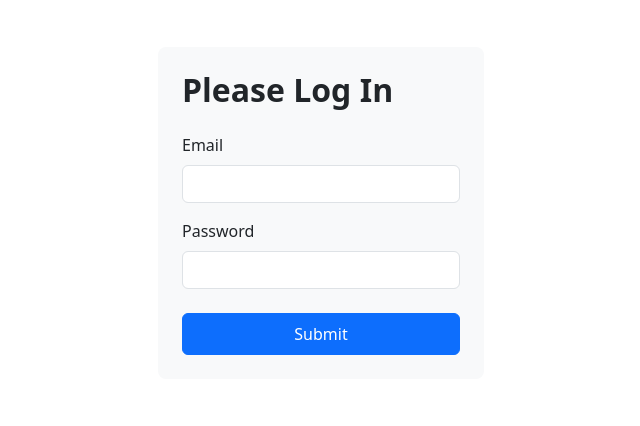
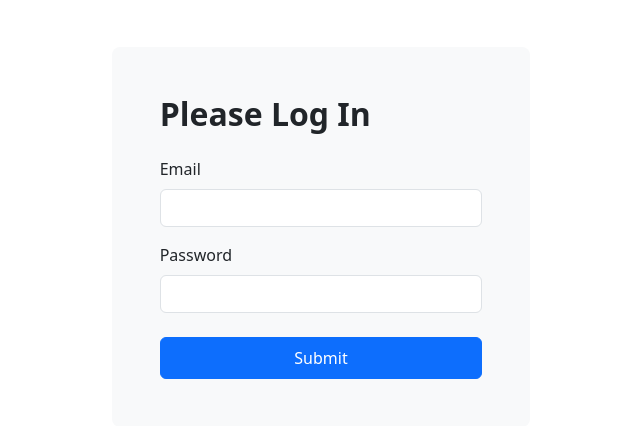
Before and after one commit to Rezuanul-Islam-Fahim/company-blog-flask, a Flask app: page /auth/login in a window 1280 px wide. Shown: the part 56-482 px from the top of the page, without its empty margins (319-959 px from the left). Run offline with Flask 3, Linux system fonts and the light colour scheme; some libraries are stand-ins or nearby versions.

Commit message:
Update login page design

```diff
--- a/blog/templates/login.html
+++ b/blog/templates/login.html
@@ -1,8 +1,8 @@
 {% extends "base.html" %}
 
 {% block content %}
-<div class="container-sm my-5" style="width:350px">
-    <div class="p-4 bg-body-tertiary rounded-3">
+<div class="container-fluid text-center my-5">
+    <div class="col-md-4 p-5 bg-body-tertiary rounded-3 mx-auto text-start">
         <h1 class="fs-2 fw-semibold mb-4">Please Log In</h1>
         <form method="POST">
             {{ form.hidden_tag() }}
```
